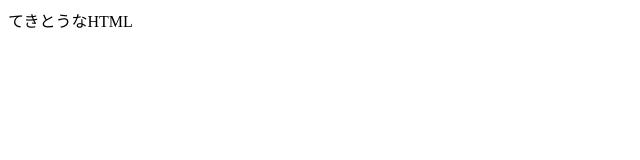
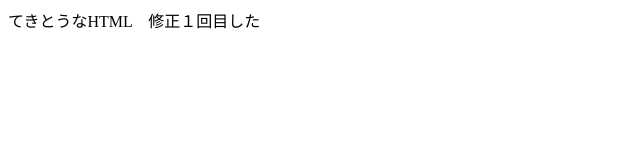
Before and after one commit to chinatsu-hitomi/sample, a plain HTML site: page index.html in a window 1280 px wide. Shown: the whole page, without its empty margins (0-640 px from the left). Drawn offline with Linux system fonts and the light colour scheme.

Commit message:
修正1回目

```diff
--- a/index.html
+++ b/index.html
@@ -10,6 +10,6 @@
   </head>
 
   <body>
-    てきとうなHTML
+    てきとうなHTML　修正１回目した
   </body>
 </html>
```
